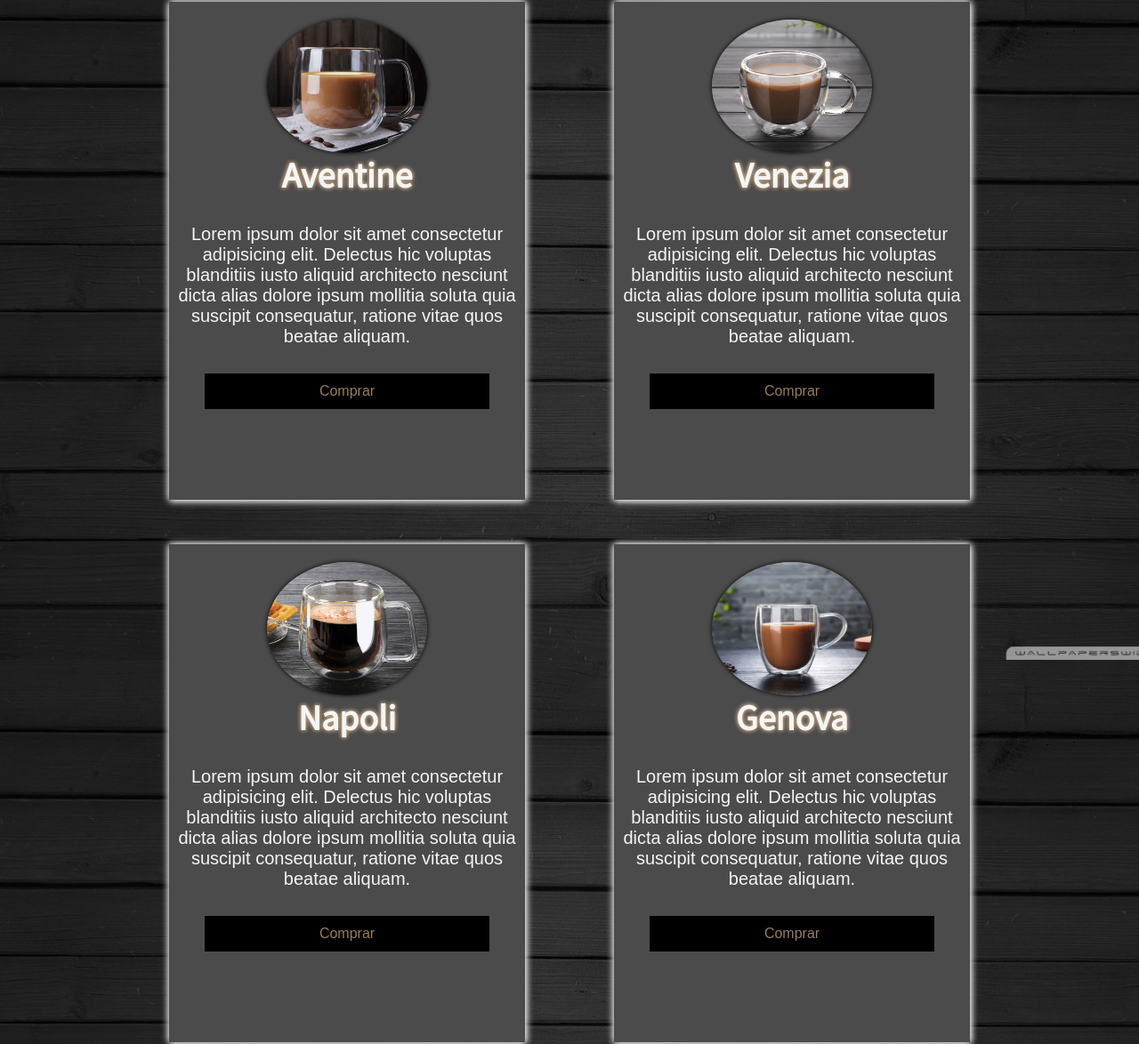
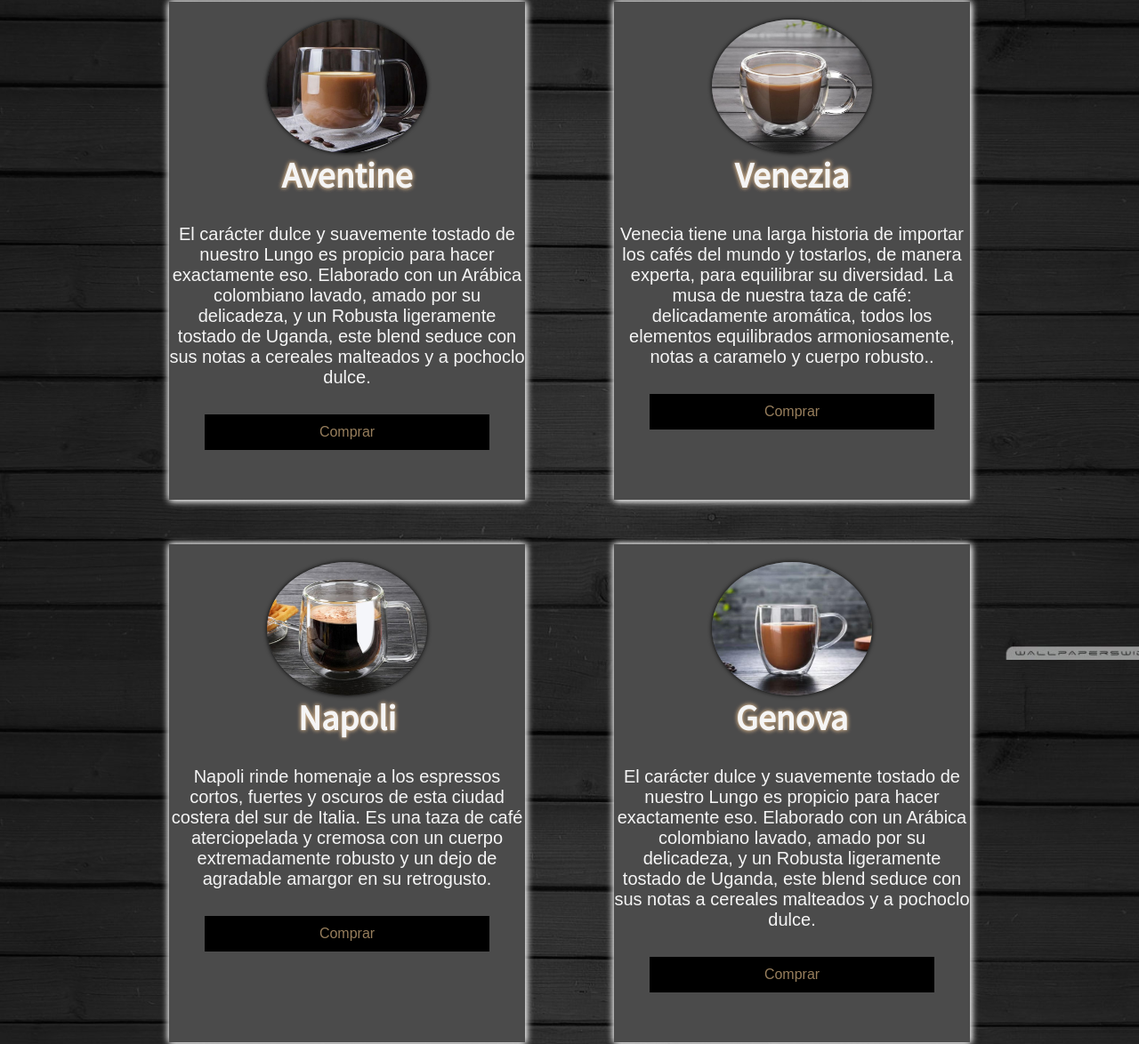
Before and after one commit to Mirkoalvarez/Aventine, a website: page html/producto.html in a window 1280 px wide. Shown: the part 384-1558 px from the top of the page at 89% size. Drawn offline with Linux system fonts and the light colour scheme; a web font is replaced by a local one.

Commit message:
se cambiaron lorems y se modifico .json

```diff
--- a/html/producto.html
+++ b/html/producto.html
@@ -39,35 +39,35 @@
         <div class="grupo1"> <!-- CONTENEDORES hijos -->
           <img src="../asents/producto/cafe1.jpg" alt="logocafe" class="logocafe">
           <h2>Aventine</h2>
-          <p class="parrafo">Lorem ipsum dolor sit amet consectetur adipisicing elit. Delectus hic voluptas blanditiis iusto aliquid architecto nesciunt dicta alias dolore ipsum mollitia soluta quia suscipit consequatur, ratione vitae quos beatae aliquam.</p>
+          <p class="parrafo">El carácter dulce y suavemente tostado de nuestro Lungo es propicio para hacer exactamente eso. Elaborado con un Arábica colombiano lavado, amado por su delicadeza, y un Robusta ligeramente tostado de Uganda, este blend seduce con sus notas a cereales malteados y a pochoclo dulce.</p>
           <button type="submit">Comprar</button>
         </div>
 
         <div class="grupo1"><!-- CONTENEDORES hijos -->
           <img src="../asents/producto/cafe2.jpg" alt="logocafe" class="logocafe">
           <h2>Venezia</h2>
-          <p class="parrafo">Lorem ipsum dolor sit amet consectetur adipisicing elit. Delectus hic voluptas blanditiis iusto aliquid architecto nesciunt dicta alias dolore ipsum mollitia soluta quia suscipit consequatur, ratione vitae quos beatae aliquam.</p>
+          <p class="parrafo">Venecia tiene una larga historia de importar los cafés del mundo y tostarlos, de manera experta, para equilibrar su diversidad. La musa de nuestra taza de café: delicadamente aromática, todos los elementos equilibrados armoniosamente, notas a caramelo y cuerpo robusto..</p>
           <button type="submit">Comprar</button>
         </div>
 
         <div class="grupo1"><!-- CONTENEDORES hijos -->
           <img src="../asents/producto/cafe3.jpg" alt="logocafe" class="logocafe">
           <h2>Napoli</h2>
-          <p class="parrafo">Lorem ipsum dolor sit amet consectetur adipisicing elit. Delectus hic voluptas blanditiis iusto aliquid architecto nesciunt dicta alias dolore ipsum mollitia soluta quia suscipit consequatur, ratione vitae quos beatae aliquam.</p>
+          <p class="parrafo"> Napoli rinde homenaje a los espressos cortos, fuertes y oscuros de esta ciudad costera del sur de Italia. Es una taza de café aterciopelada y cremosa con un cuerpo extremadamente robusto y un dejo de agradable amargor en su retrogusto.</p>
           <button type="submit">Comprar</button>
         </div>
 
         <div class="grupo1"><!-- CONTENEDORES hijos -->
           <img src="../asents/producto/cafe4.jpg" alt="logocafe" class="logocafe">
           <h2>Genova</h2>
-          <p class="parrafo">Lorem ipsum dolor sit amet consectetur adipisicing elit. Delectus hic voluptas blanditiis iusto aliquid architecto nesciunt dicta alias dolore ipsum mollitia soluta quia suscipit consequatur, ratione vitae quos beatae aliquam.</p>
+          <p class="parrafo">El carácter dulce y suavemente tostado de nuestro Lungo es propicio para hacer exactamente eso. Elaborado con un Arábica colombiano lavado, amado por su delicadeza, y un Robusta ligeramente tostado de Uganda, este blend seduce con sus notas a cereales malteados y a pochoclo dulce.</p>
           <button type="submit">Comprar</button>
         </div>
 
         <div class="grupo1"><!-- CONTENEDORES hijos -->
           <img src="../asents/producto/cafe5.jpg" alt="logocafe" class="logocafe">
           <h2>Roma</h2>
-          <p class="parrafo">Lorem ipsum dolor sit amet consectetur adipisicing elit. Delectus hic voluptas blanditiis iusto aliquid architecto nesciunt dicta alias dolore ipsum mollitia soluta quia suscipit consequatur, ratione vitae quos beatae aliquam.</p>
+          <p class="parrafo">Desde los días de la antigua Roma, una gran cantidad de culturas pasaron por esta metrópoli. Las diferentes civilizaciones se elevan hasta nuestros días cuando la Roma moderna agrega su capa de elegancia a la rica historia de la ciudad. Ispirazione Roma también es bellamente complejo.Las notas a cereales y la delicadeza de la acidez y los aromas elegantes.</p>
           <button type="submit">Comprar</button>
         </div>
 
--- a/package.json
+++ b/package.json
@@ -1,14 +1,14 @@
 {
-  "name": "mirkoalvarez",
+  "name": "aventine",
   "version": "1.0.0",
-  "description": "",
+  "description": "pagina oficial aventine, vendedora de café y productos para el café",
   "main": "index.js",
   "scripts": {
     "test": "echo\"Error no test specified\"&& exit 1",
     "build-css": "node-sass --include-path scss scss/style.scss css/style.css",
     "watch-css": "nodemon -e scss -x \"npm run build-css\""
   },
-  "author": "",
+  "author": "mirko alvarez",
   "license": "ISC",
   "devDependencies": {
     "node-sass": "^7.0.1",
```
